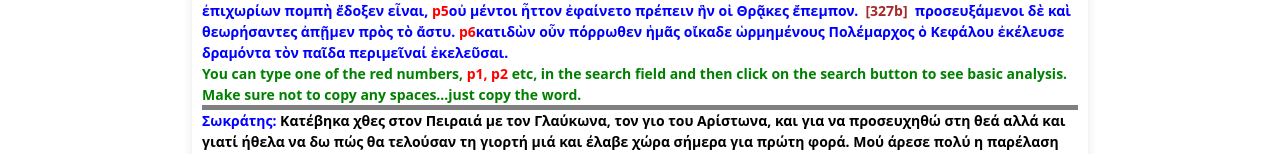
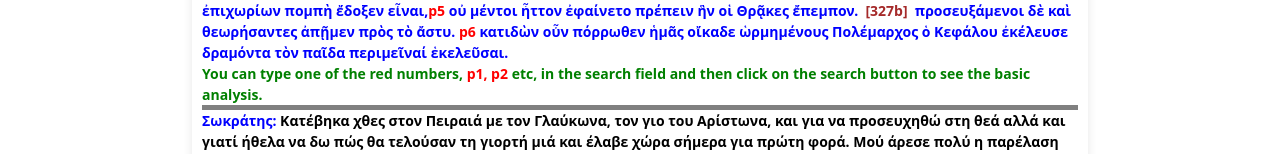
Before and after one commit to parlamas/horistics, a Next.js app: page / in a window 1280 px wide. Shown: the part 402-556 px from the top of the page. Built offline with nearby package versions, Linux system fonts and the light colour scheme; no server answers.

Commit message:
oct02-1924

```diff
--- a/src/app/components/classical.tsx
+++ b/src/app/components/classical.tsx
@@ -6,16 +6,19 @@ export const Classical1 = () => (
     <span style={{ color: 'brown' }}>[327a]</span>&nbsp;
     <span style={{ color: 'black' }}>Σωκράτης:</span>&nbsp;
     <span style={{ color: 'blue' }}>
-      <span style={{color: 'red', fontWeight: 'bold'}}>p1</span>κατέβην χθὲς εἰς Πειραιᾶ μετὰ Γλαύκωνος τοῦ Ἀρίστωνος
-      <span style={{color: 'red', fontWeight: 'bold'}}>p2</span>προσευξόμενος
-      τε τῇ θεᾷ καὶ ἅμα τὴν ἑορτὴν βουλόμενος θεάσασθαι τίνα τρόπον ποιήσουσιν <span style={{color: 'red', fontWeight: 'bold'}}>p3</span>ἅτε νῦν
-      πρῶτον ἄγοντες. <span style={{color: 'red', fontWeight: 'bold'}}>p4</span>καλὴ μὲν οὖν μοι καὶ ἡ τῶν ἐπιχωρίων πομπὴ ἔδοξεν εἶναι, <span style={{color: 'red', fontWeight: 'bold'}}>p5</span>οὐ μέντοι ἧττον ἐφαίνετο πρέπειν ἣν οἱ Θρᾷκες ἔπεμπον. &nbsp;
+      <span style={{color: 'red', fontWeight: 'bold'}}>p1</span> κατέβην χθὲς εἰς Πειραιᾶ μετὰ Γλαύκωνος τοῦ Ἀρίστωνος
+      <span style={{color: 'red', fontWeight: 'bold'}}>p2</span> προσευξόμενος τε τῇ
+      θεᾷ καὶ ἅμα τὴν ἑορτὴν βουλόμενος θεάσασθαι τίνα τρόπον ποιήσουσιν <span style={{color: 'red', fontWeight: 'bold'}}>p3</span> ἅτε νῦν
+      πρῶτον ἄγοντες. <span style={{color: 'red', fontWeight: 'bold'}}>p4</span> καλὴ μὲν οὖν μοι καὶ ἡ τῶν ἐπιχωρίων πομπὴ ἔδοξεν εἶναι,
+      <span style={{color: 'red', fontWeight: 'bold'}}>p5 </span>οὐ μέντοι
+      ἧττον ἐφαίνετο πρέπειν ἣν οἱ Θρᾷκες ἔπεμπον. &nbsp;
       <span style={{ color: 'brown' }}>[327b]</span>&nbsp;
-      προσευξάμενοι δὲ καὶ θεωρήσαντες ἀπῇμεν πρὸς τὸ ἄστυ. <span style={{color: 'red', fontWeight: 'bold'}}>p6</span>κατιδὼν οὖν πόρρωθεν ἡμᾶς οἴκαδε ὡρμημένους Πολέμαρχος ὁ Κεφάλου ἐκέλευσε δραμόντα τὸν παῖδα
+      προσευξάμενοι δὲ καὶ θεωρήσαντες ἀπῇμεν πρὸς τὸ ἄστυ. <span style={{color: 'red', fontWeight: 'bold'}}>p6</span> κατιδὼν οὖν πόρρωθεν ἡμᾶς
+      οἴκαδε ὡρμημένους Πολέμαρχος ὁ Κεφάλου ἐκέλευσε δραμόντα τὸν παῖδα
       περιμεῖναί ἑκελεῦσαι.
     </span>
-    <p style={{color:'green', fontWeight:'bold'}}>You can type one of the red numbers, <span style={{ color: 'red' }}>p1, p2</span> etc, in the search field and then click on the search button to see basic analysis.
-      Make sure not to copy any spaces...just copy the word.</p>
+    <p style={{color:'green', fontWeight:'bold'}}>You can type one of the red numbers, <span style={{ color: 'red' }}>p1, p2</span> etc, in the search field and
+    then click on the search button to see the basic analysis.</p>
   </>
 );
 
```
